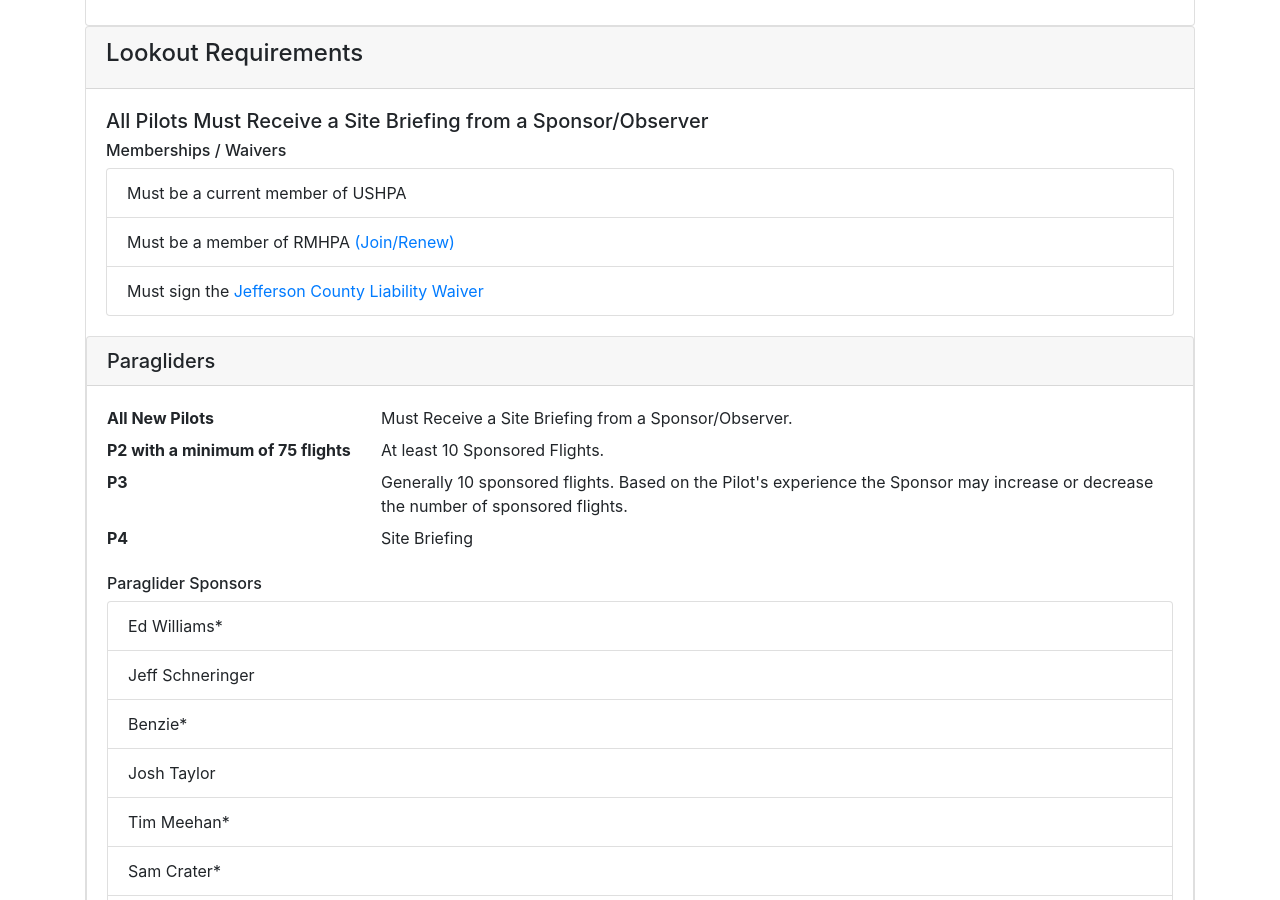
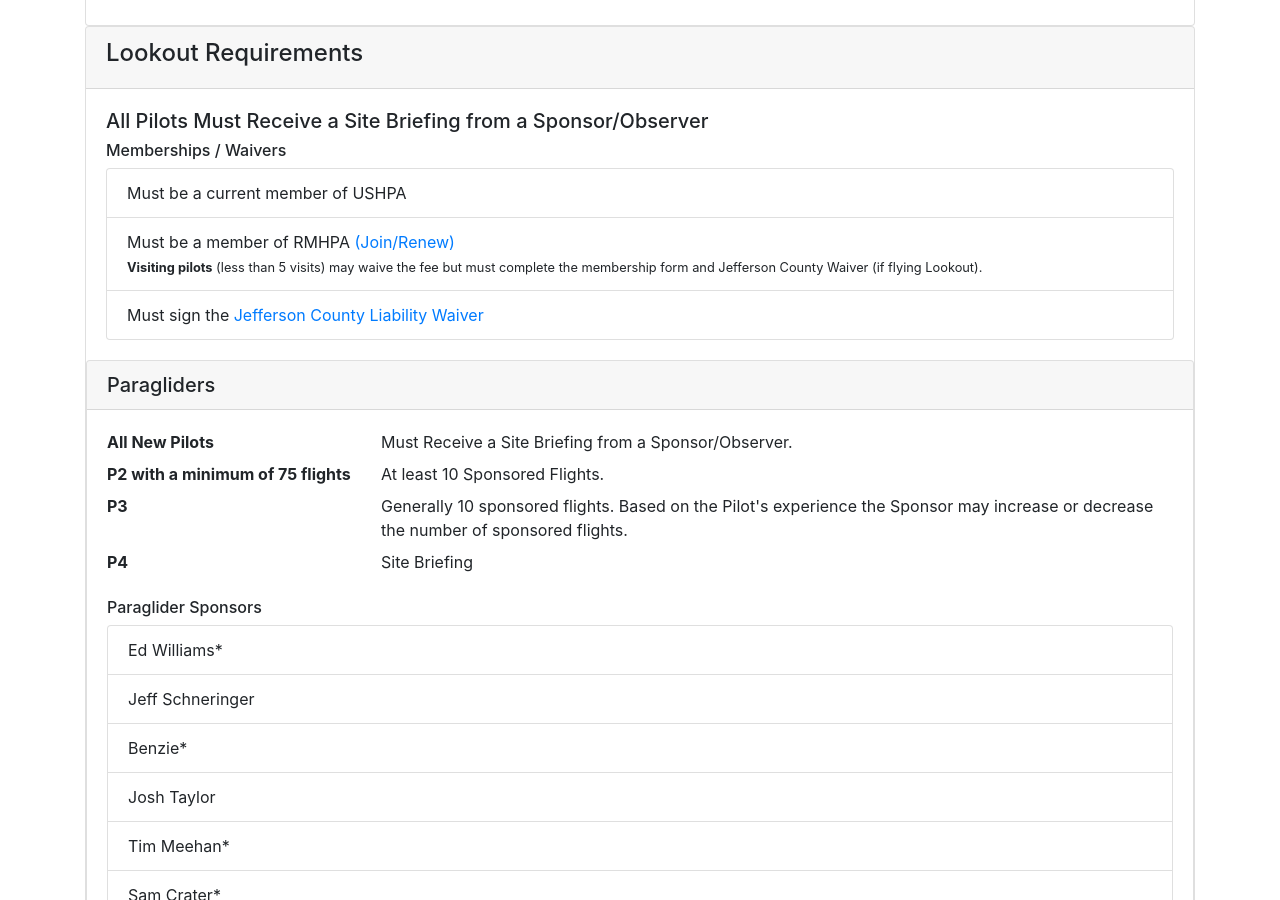
Before and after one commit to rmhpa/rmhpa.github.io, a Jekyll site: the page built from lookout-sponsorship.html, in a window 1280 px wide and 900 px high, scrolled down 882 px. Built offline with Jekyll 4.4.1, drawn with Linux system fonts in a browser that asks for light colours; nearby versions of some CDN libraries.

Commit message:
join refinements

```diff
--- a/lookout-site-guide.html
+++ b/lookout-site-guide.html
@@ -40,7 +40,8 @@
 <h6>Memberships</h6>
         <ul class="list-group">
           <li class="list-group-item">Must be a member of USHPA</li>
-          <li class="list-group-item">Must be a member of RMHPA <a href="http://www.rmhpa.org/join/">(Join/Renew)</a></li>
+          <li class="list-group-item">Must be a member of RMHPA <a href="http://www.rmhpa.org/join/">(Join/Renew)</a> <br />
+            <small><strong>Visiting pilots</strong> (less than 5 visits) may waive the fee but must complete the membership form and Jefferson County Waiver (if flying Lookout).</small> </li>
           <li class="list-group-item">Must sign the <a href="http://www.rmhpa.org/join/">Jefferson County Liability Waiver</a></li>
         </ul>
       </div>
--- a/lookout-sponsorship.html
+++ b/lookout-sponsorship.html
@@ -56,7 +56,9 @@
 <h6>Memberships / Waivers</h6>
       <ul class="list-group">
         <li class="list-group-item">Must be a current member of <a href="https://www.ushpa.org/" target="_blank"></a>USHPA </li>
-        <li class="list-group-item">Must be a member of RMHPA <a href="http://www.rmhpa.org/join/">(Join/Renew)</a></li>
+        <li class="list-group-item">Must be a member of RMHPA <a href="http://www.rmhpa.org/join/">(Join/Renew)</a>
+          <br />
+            <small><strong>Visiting pilots</strong> (less than 5 visits) may waive the fee but must complete the membership form and Jefferson County Waiver (if flying Lookout).</small> </li>
         <li class="list-group-item">Must sign the <a href="http://www.rmhpa.org/join/">Jefferson County Liability Waiver</a></li>
       </ul>
     </div>
```
Also changed, not shown: join.html (+7 -0 lines).
